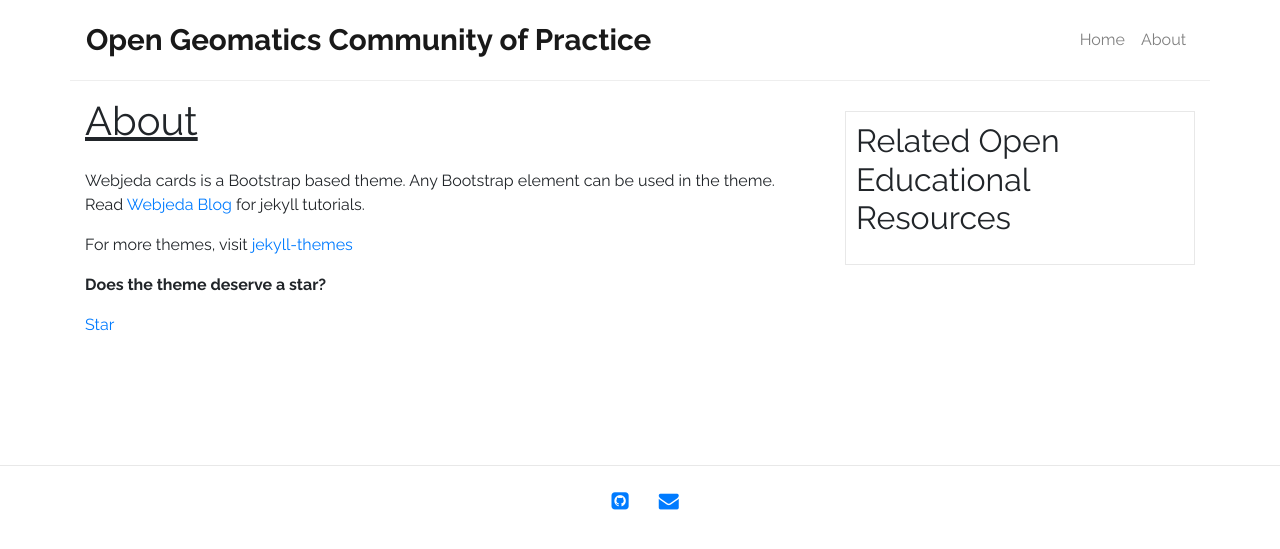
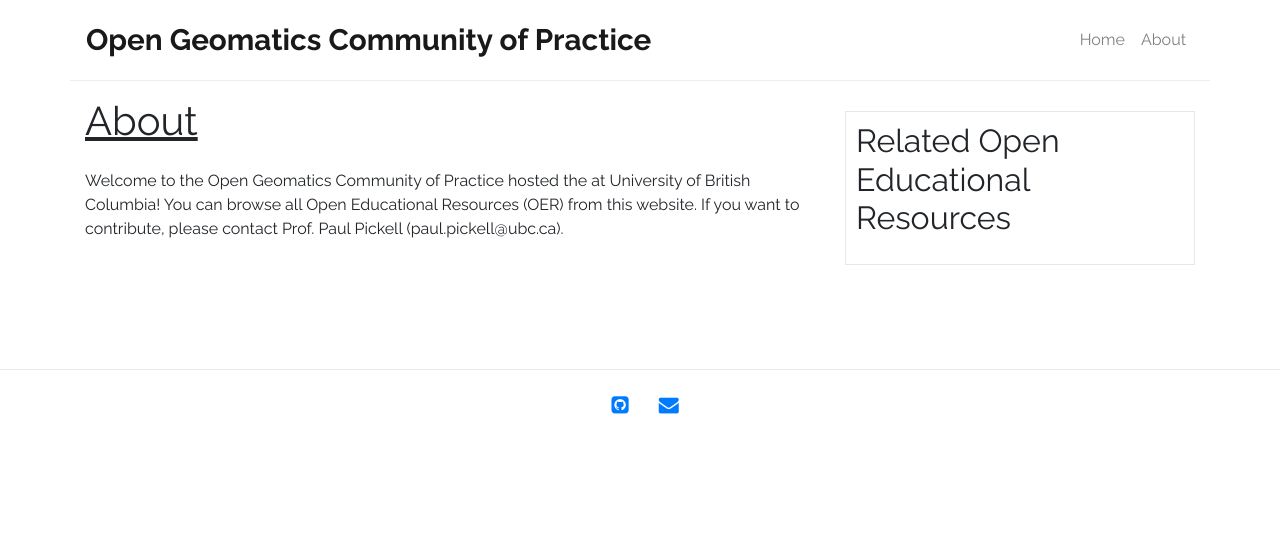
Before and after one commit to ubc-geomatics-community-of-practice/ubc-geomatics-community-of-practice, a Jekyll site: the page built from about.md, in a window 1280 px wide. Shown: the top 549 px of the page. Built offline with Jekyll 4.4.1, drawn with Linux system fonts in a browser that asks for light colours.

Commit message:
update about page

```diff
--- a/about.md
+++ b/about.md
@@ -4,12 +4,4 @@ title: About
 permalink: /about/
 ---
 
-Webjeda cards is a Bootstrap based theme. Any Bootstrap element can be used in the theme. Read [Webjeda Blog](http://blog.webjeda.com){: target="\_blank"} for jekyll tutorials.
-
-For more themes, visit [jekyll-themes](https://jekyll-themes.com){: target="\_blank"}
-
-**Does the theme deserve a star?**
-
-<a class="github-button" href="https://github.com/sharu725/cards" data-style="mega" data-count-href="/sharu725/cards/stargazers" data-count-api="/repos/sharu725/cards#stargazers_count" data-count-aria-label="# stargazers on GitHub" aria-label="Star sharu725/cards on GitHub">Star</a>
-
-<script async defer src="https://buttons.github.io/buttons.js"></script>
+Welcome to the Open Geomatics Community of Practice hosted the at University of British Columbia! You can browse all Open Educational Resources (OER) from this website. If you want to contribute, please contact Prof. Paul Pickell (paul.pickell@ubc.ca).
```
